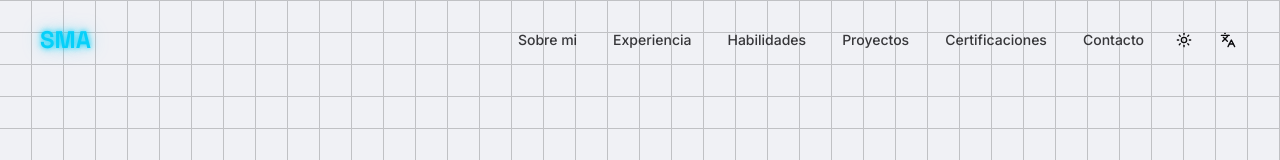
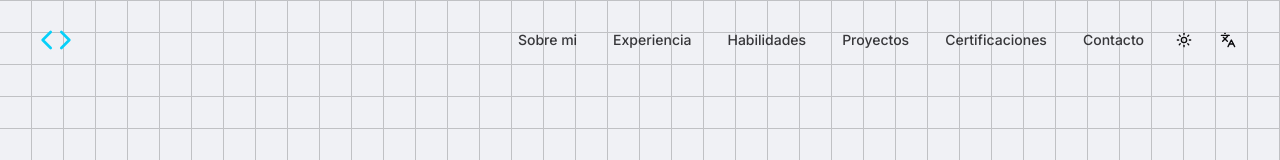
Before and after one commit to fixbala/Porta, a Next.js app: page / in a window 1280 px wide. Shown: the top 160 px of the page. Built offline with nearby package versions, Linux system fonts and the light colour scheme.

Commit message:
vas a realizar un pequeño cambio y que al momento de abrir la pagina el

```diff
--- a/src/components/layout/header.tsx
+++ b/src/components/layout/header.tsx
@@ -2,7 +2,7 @@
 
 import { useState, useEffect } from 'react';
 import Link from 'next/link';
-import { Menu, X } from 'lucide-react';
+import { Menu, X, Code } from 'lucide-react';
 import { Button } from '@/components/ui/button';
 import { cn } from '@/lib/utils';
 import { ThemeToggle } from '../theme-toggle';
@@ -32,8 +32,9 @@ export function Header() {
       <div className="container mx-auto px-4 sm:px-6 lg:px-8">
         <div className="flex items-center justify-between h-20">
           <div className="flex-1 md:flex-none">
-            <Link href="/" className="text-2xl font-headline font-bold text-primary hover:text-accent transition-colors text-glow-primary glow-on-hover-accent rounded-md p-2">
-              SMA
+            <Link href="/" className="text-primary hover:text-accent transition-colors glow-on-hover-accent rounded-md p-2 flex items-center">
+              <Code className="h-8 w-8 text-glow-primary" />
+              <span className="sr-only">Home</span>
             </Link>
           </div>
 
```
